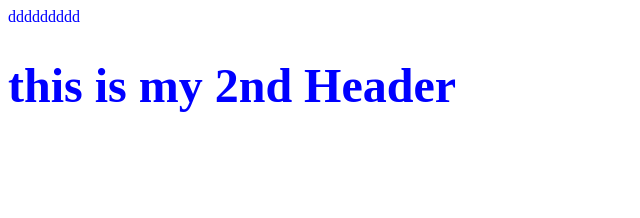
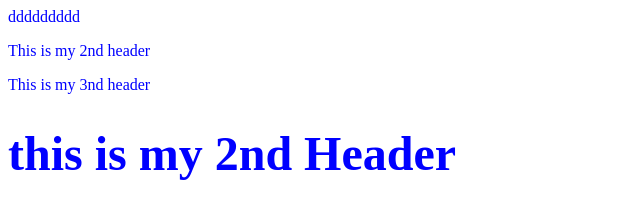
Before and after one commit to Abdulelah21/SshRemotRepo, a plain HTML site: page index.html in a window 1280 px wide. Shown: the whole page, without its empty margins (0-640 px from the left). Drawn offline with Linux system fonts and the light colour scheme.

Commit message:
Added Header 3rd

```diff
--- a/index.html
+++ b/index.html
@@ -10,6 +10,8 @@
 
 <body>
     <p>ddddddddd</p>
+    <p>This is my 2nd header</p>
+    <p>This is my 3nd header</p>
 </body>
 
 <h1> this is my 2nd Header</h1>
```
